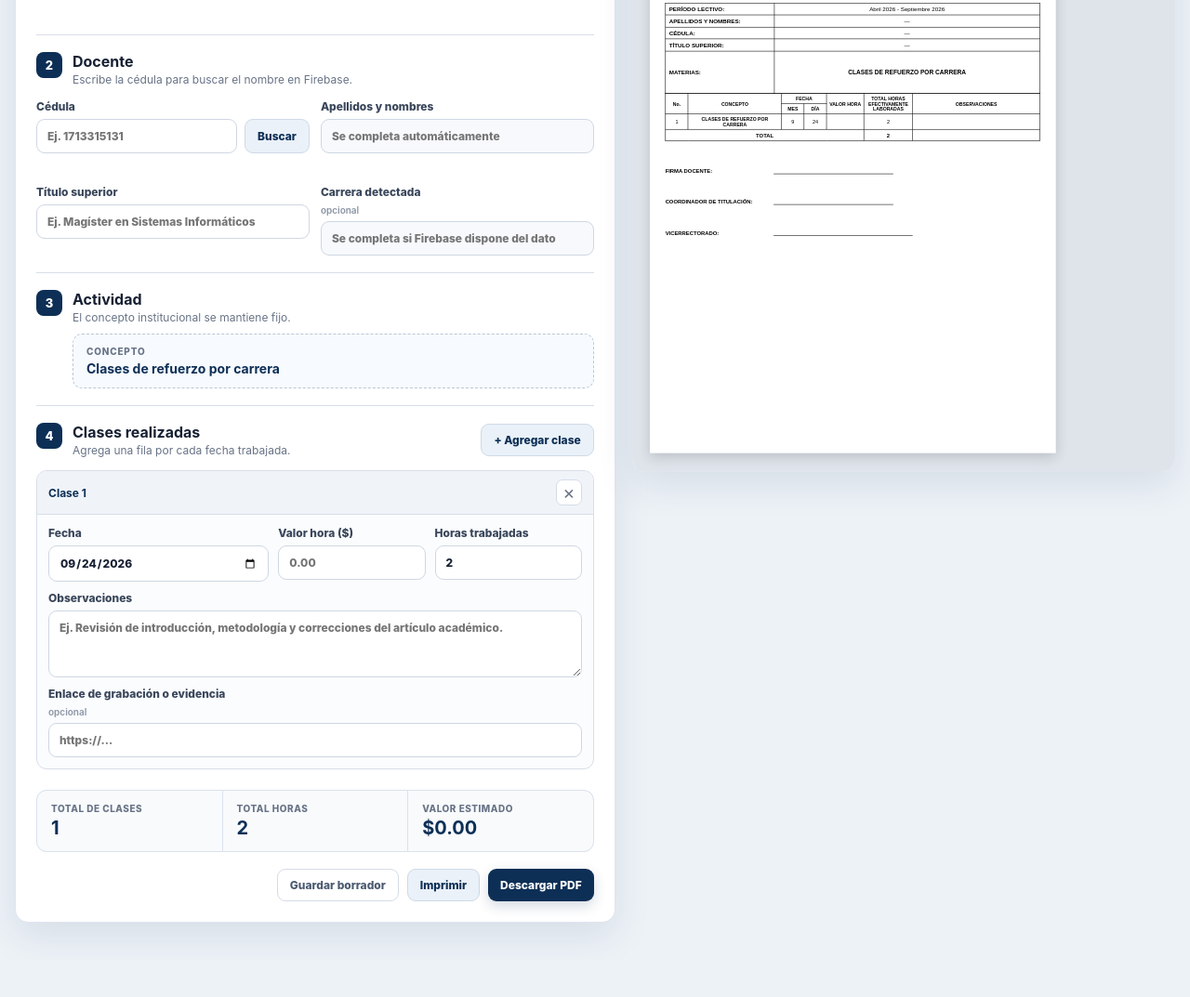
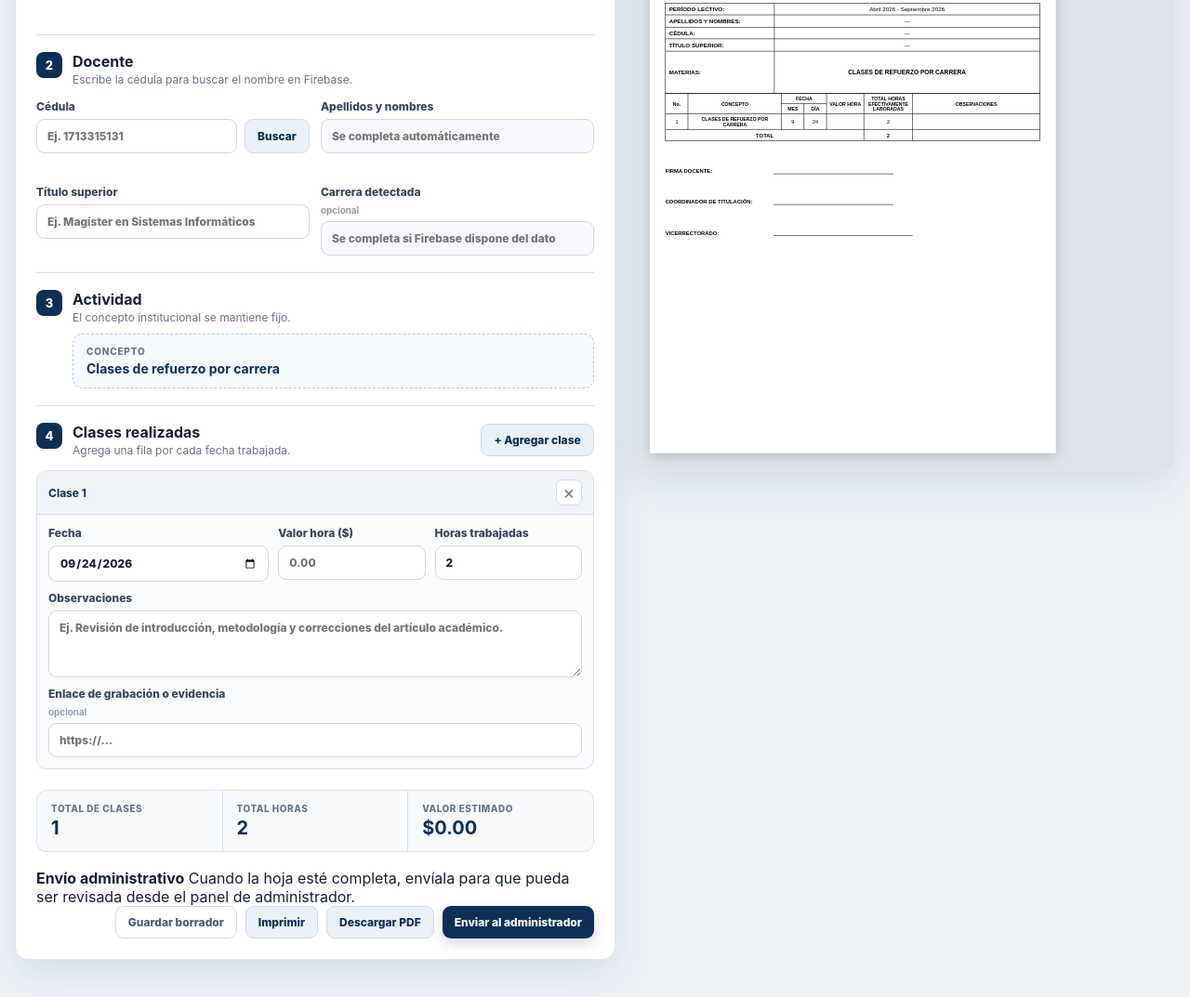
Before and after one commit to jeffer91/Hoja-Financiera, a plain HTML site: page index.html in a window 1280 px wide. Shown: the part 309-1382 px from the top of the page at 93% size. Before the commit the page ends 1342 px from the top, so only its background shows below. Drawn offline with Linux system fonts and the light colour scheme.

Commit message:
Add administrator entry and submission action

```diff
--- a/index.html
+++ b/index.html
@@ -18,7 +18,10 @@
         <span>Clases de refuerzo por carrera</span>
       </div>
     </div>
-    <div class="topbar-status" id="firebaseStatus" aria-live="polite">Firebase listo</div>
+    <div class="topbar-actions">
+      <a class="topbar-link" href="administrador/">Administrador</a>
+      <div class="topbar-status" id="firebaseStatus" aria-live="polite">Firebase listo</div>
+    </div>
   </header>
 
   <main class="app-layout">
@@ -107,10 +110,15 @@
           <div><span>Valor estimado</span><strong id="moneyTotal">$0.00</strong></div>
         </section>
 
+        <div class="submission-note" id="submissionNote">
+          <strong>Envío administrativo</strong>
+          <span>Cuando la hoja esté completa, envíala para que pueda ser revisada desde el panel de administrador.</span>
+        </div>
         <div class="actions">
           <button type="button" class="btn btn-ghost" id="saveDraftBtn">Guardar borrador</button>
           <button type="button" class="btn btn-secondary" id="printBtn">Imprimir</button>
-          <button type="submit" class="btn btn-primary" id="pdfBtn">Descargar PDF</button>
+          <button type="submit" class="btn btn-secondary" id="pdfBtn">Descargar PDF</button>
+          <button type="button" class="btn btn-primary" id="submitAdminBtn">Enviar al administrador</button>
         </div>
       </form>
     </section>
```
